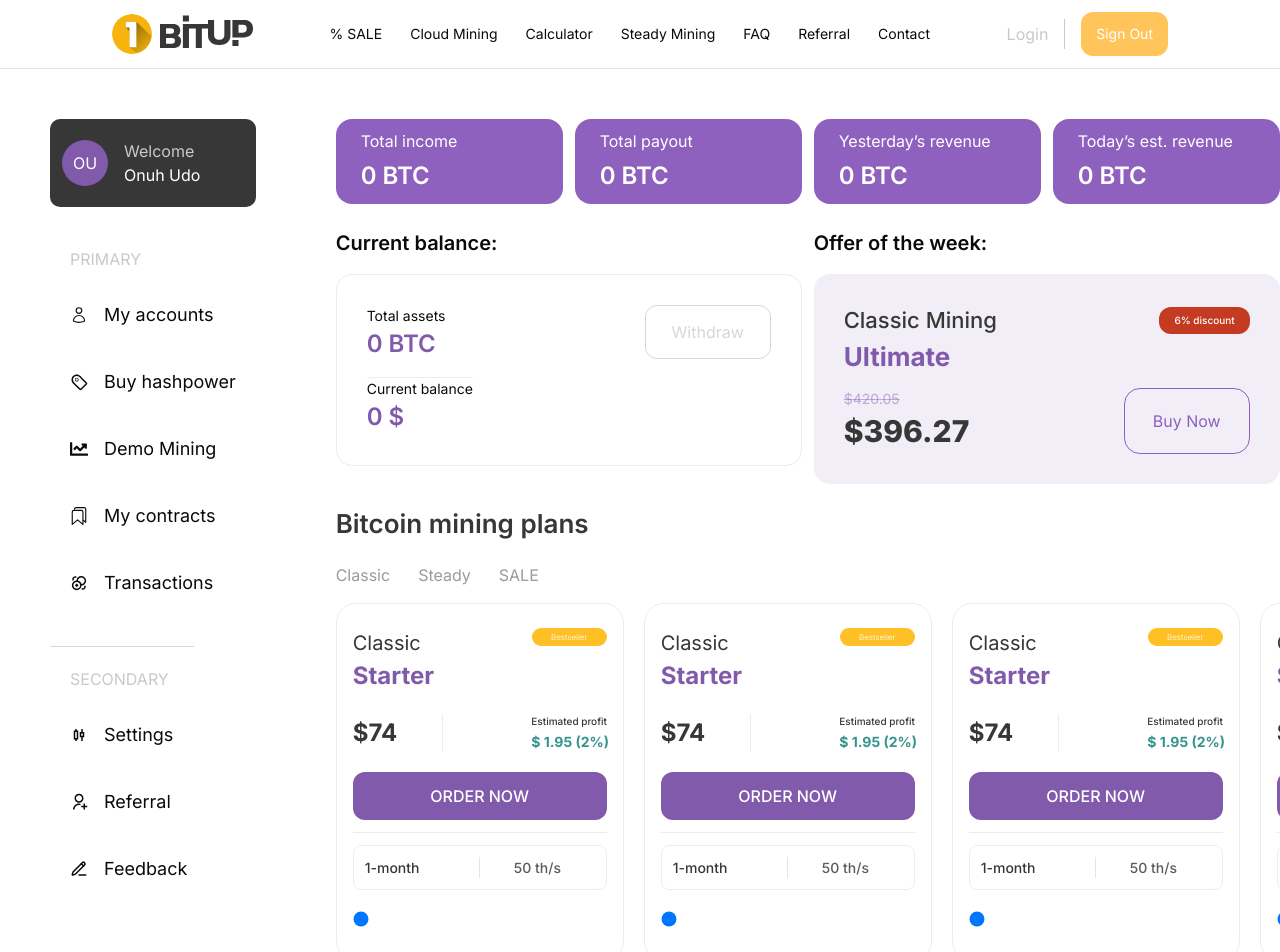
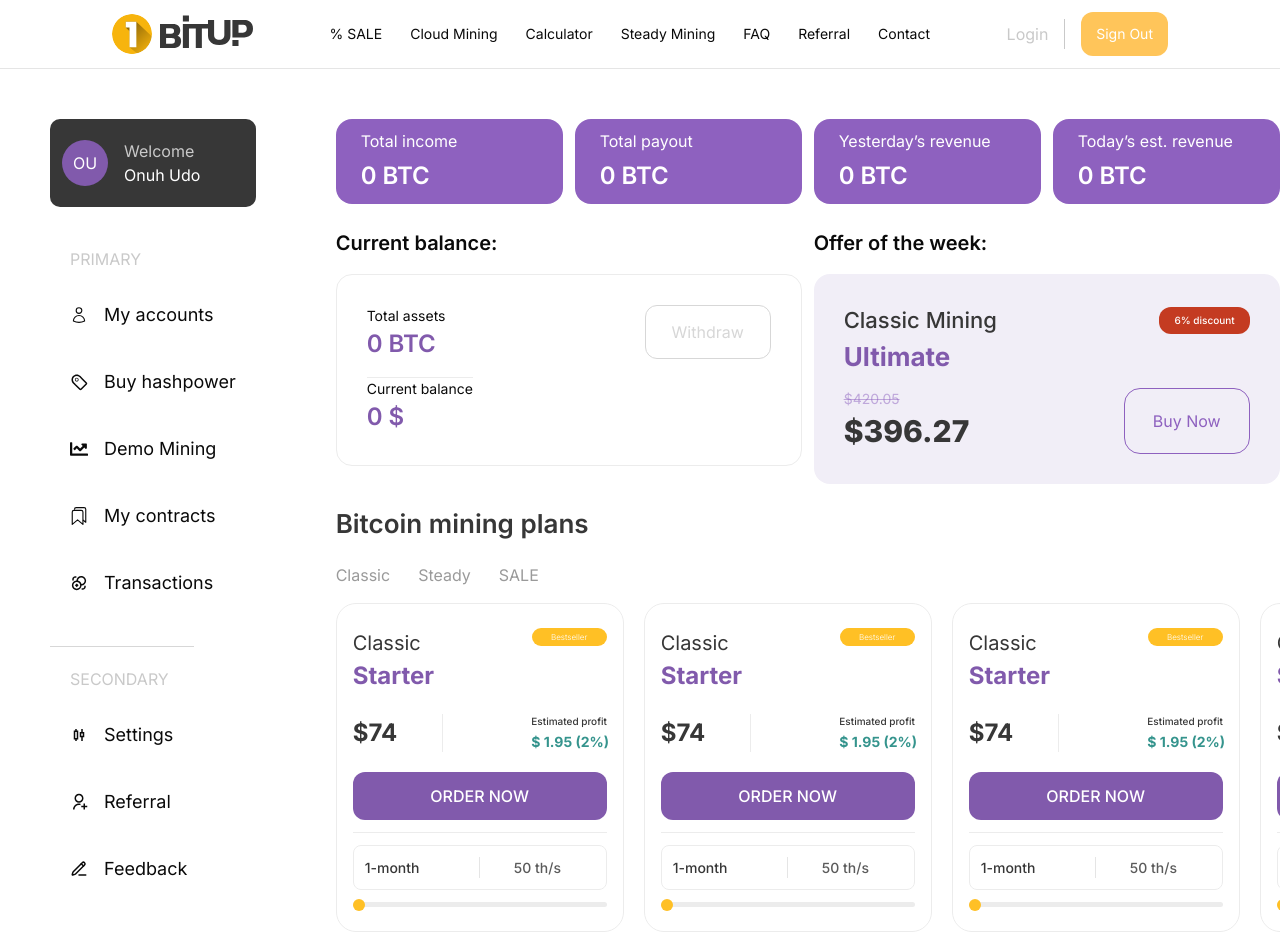
Before and after one commit to Codebee50/bminer-fe, a Next.js app: page /account/buy-hashpower in a window 1280 px wide. Shown: the top 952 px of the page. Built offline with nearby package versions, Linux system fonts and the light colour scheme.

Commit message:
added slider

```diff
--- a/app/globals.css
+++ b/app/globals.css
@@ -27,6 +27,7 @@
   --color-faintpurple: rgba(142, 97, 191, 0.051);
   --color-grey300: #ececec;
   --color-textgrey: rgb(91, 91, 91);
+  --color-brightyellow: #ffc025;
 
   --background-image-banner: url("/herobanner.jpg");
 }
--- a/components/MiningPlanCard.jsx
+++ b/components/MiningPlanCard.jsx
@@ -39,15 +39,37 @@
 
       <div className="bg-transparent border border-grey300 rounded-[8px] flex flex-row justify-between py-[11px] px-[11px]">
         <div className="border-r borde-r-grey300 flex-[1_1]">
-            <p className="text-[14px] text-darkmuted font-medium">1-month</p>
+          <p className="text-[14px] text-darkmuted font-medium">1-month</p>
         </div>
         <div className="flex-[1_1]">
-            <p className="text-[14px] text-textgrey text-center font-medium">50 th/s</p>
+          <p className="text-[14px] text-textgrey text-center font-medium">
+            50 th/s
+          </p>
         </div>
       </div>
 
       <div className="flex items-center gap-[10px]">
-            <input type="range" name="" min={0} max={99} step={1} defaultValue={0} className="h-[34px] appearance-none w-full" id="" />
+        <input
+          type="range"
+          name=""
+          min={0}
+          max={99}
+          step={1}
+          defaultValue={0}
+          className="w-full appearance-none bg-grey300 h-[5px] rounded-lg
+                [&::-webkit-slider-thumb]:appearance-none
+                [&::-webkit-slider-thumb]:w-3
+                [&::-webkit-slider-thumb]:h-3
+                [&::-webkit-slider-thumb]:bg-brightyellow
+                [&::-webkit-slider-thumb]:rounded-full
+                [&::-webkit-slider-thumb]:cursor-pointer
+                [&::-moz-range-thumb]:w-3
+                [&::-moz-range-thumb]:h-3
+                [&::-moz-range-thumb]:bg-brightyellow
+                [&::-moz-range-thumb]:rounded-full
+                [&::-moz-range-thumb]:cursor-pointer"
+          id=""
+        />
       </div>
     </div>
   );
```
